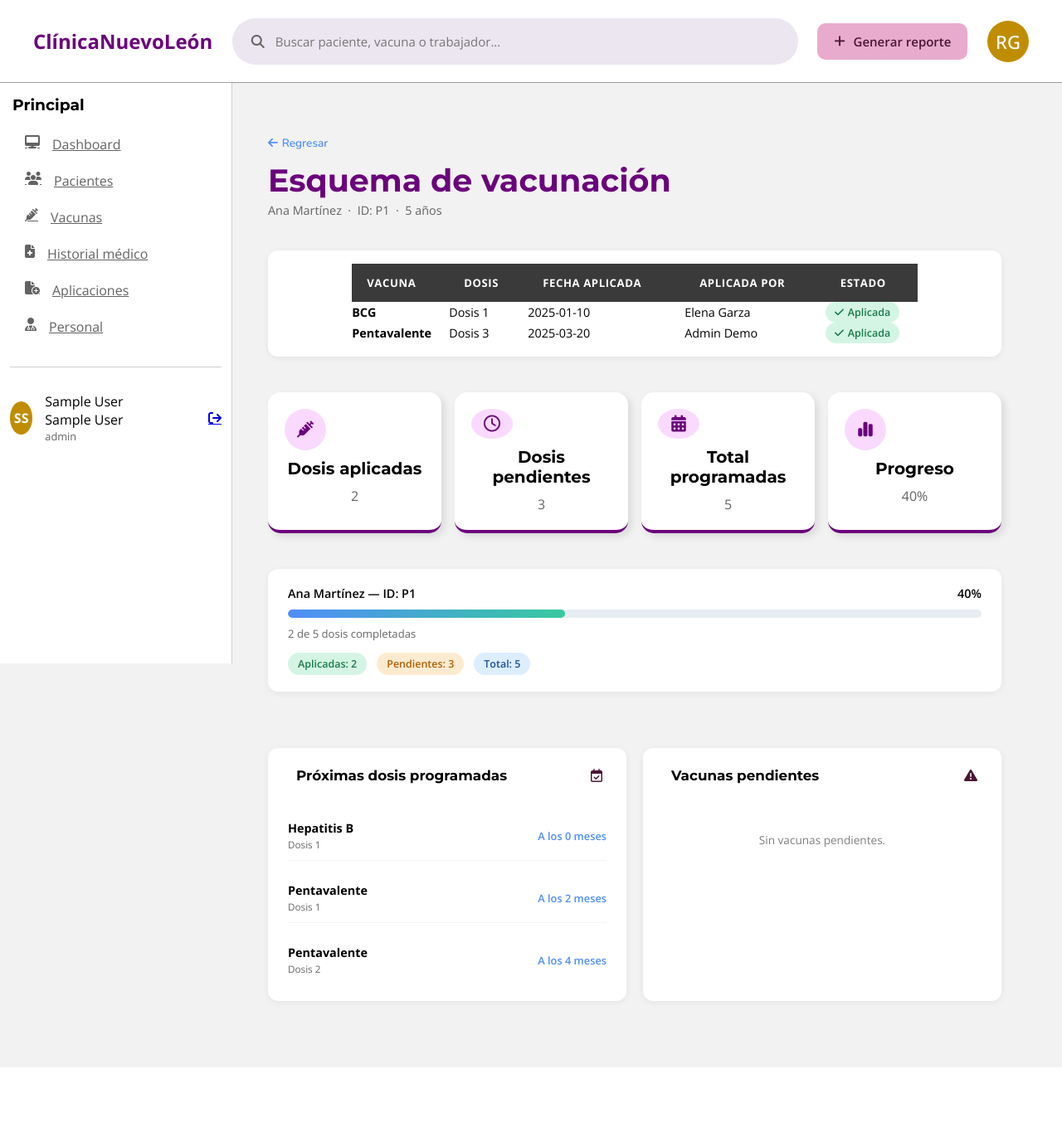
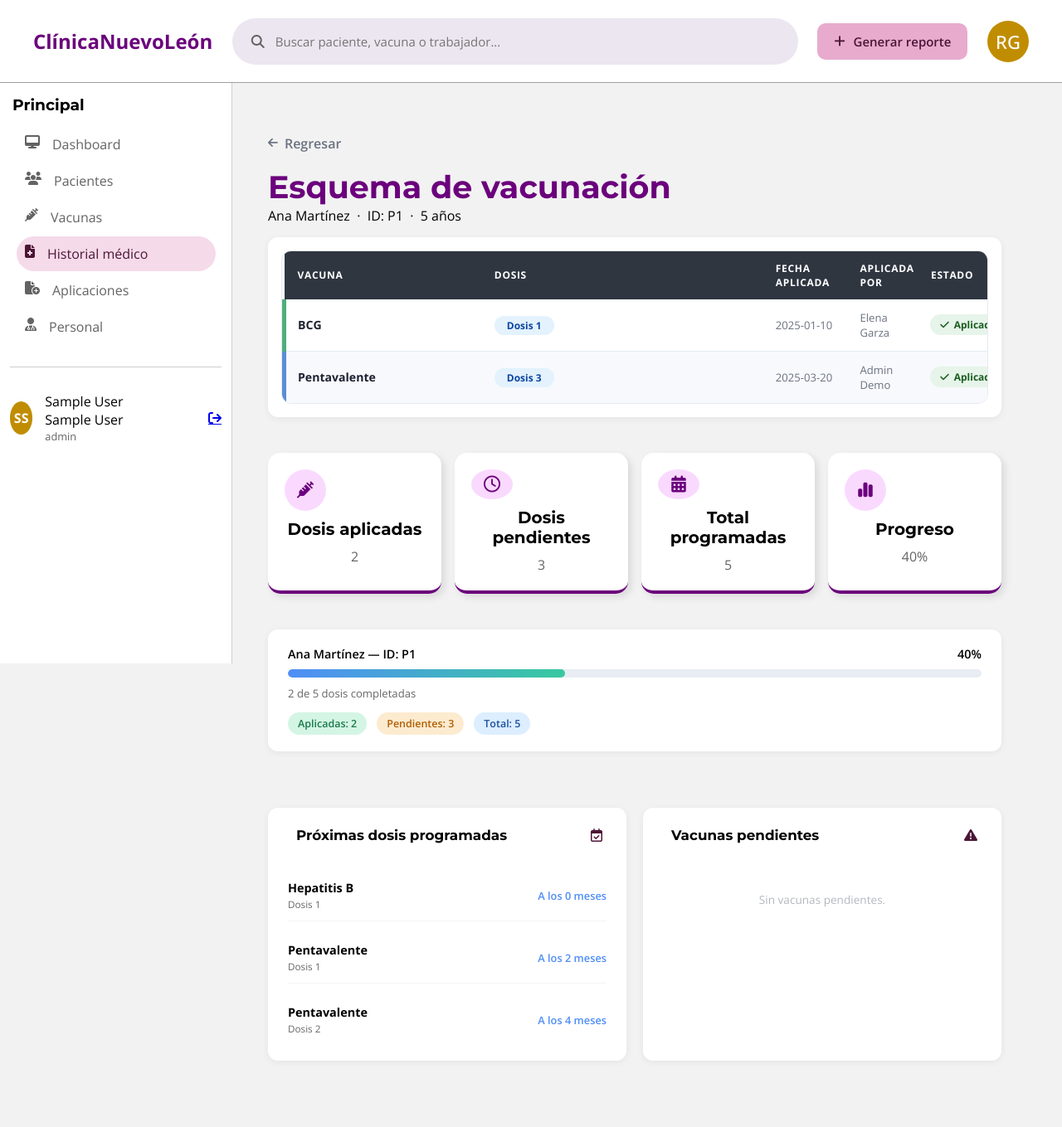
Before and after one commit to espeleta05/ProyEntrega2, a Flask app: page /esquema_paciente/1 in a window 1280 px wide. Shown: the whole page at 83% size. Before the commit the page ends 1287 px from the top, so only its background shows below. Run offline with Flask 3, Linux system fonts and the light colour scheme; the visitor is signed in with stand-in values (Sample User, id 1); some libraries are stand-ins or nearby versions; some web fonts are replaced.

Commit message:
cambios en diseño

```diff
--- a/static/css/esquemaPaciente.css
+++ b/static/css/esquemaPaciente.css
@@ -1,23 +1,101 @@
 /* ── Header ── */
-.scheme-header {
-    margin-bottom: 1.5rem;
-}
-.scheme-header .back {
-    font-size: 0.85rem;
-    color: var(--accent, #4f8ef7);
-    text-decoration: none;
-    display: inline-flex;
-    align-items: center;
-    gap: 0.3rem;
-    margin-bottom: 0.75rem;
-}
-.scheme-header .back:hover { text-decoration: underline; }
-.scheme-header h2 { margin: 0 0 0.2rem; }
-.scheme-header .patient-sub {
-    font-size: 0.9rem;
-    opacity: 0.6;
+.vax-table-wrapper {
+    border: 0.5px solid #e6eaf2;
+    border-radius: 12px;
+    overflow: hidden;
 }
 
+.vax-table-individual {
+    width: 100%;
+    border-collapse: collapse;
+    table-layout: fixed;
+}
+
+.vax-table-individual thead th {
+    background: #2f3640;
+    color: #fff;
+    font-size: .75rem;
+    font-weight: 700;
+    letter-spacing: .7px;
+    text-transform: uppercase;
+    padding: 12px 16px;
+    text-align: left;
+    border: none;
+}
+.vax-table-individual thead th:last-child { text-align: center; }
+
+.vax-table-individual tbody tr {
+    border-bottom: 1px solid #e6eaf2;
+    transition: background .12s;
+}
+.vax-table-individual tbody tr:last-child { border-bottom: none; }
+.vax-table-individual tbody tr.row-odd  { background: #ffffff; }
+.vax-table-individual tbody tr.row-even { background: #f7f9fc; }
+.vax-table-individual tbody tr:hover    { background: #eef2ff; }
+
+.vax-table-individual td {
+    padding: 13px 16px;
+    font-size: .88rem;
+    color: #1e2230;
+    vertical-align: middle;
+    border: none;
+}
+
+/* Barra de color izquierda en la celda del nombre */
+.vax-table-individual td.name-td {
+    padding-left: 14px;
+    border-left: 5px solid transparent;
+    font-weight: 700;
+}
+
+.vax-table-individual tr.bar-0 td.name-td { border-left-color: #4CAF7D; }
+.vax-table-individual tr.bar-1 td.name-td { border-left-color: #5B8DD9; }
+.vax-table-individual tr.bar-2 td.name-td { border-left-color: #29B6C5; }
+.vax-table-individual tr.bar-3 td.name-td { border-left-color: #F4A84A; }
+.vax-table-individual tr.bar-4 td.name-td { border-left-color: #E8C94A; }
+.vax-table-individual tr.bar-5 td.name-td { border-left-color: #A0C94A; }
+.vax-table-individual tr.bar-6 td.name-td { border-left-color: #E05252; }
+.vax-table-individual tr.bar-7 td.name-td { border-left-color: #AB6BD6; }
+.vax-table-individual tr.bar-8 td.name-td { border-left-color: #FF8A65; }
+
+.vax-table-individual td.muted-td {
+    font-size: .82rem;
+    color: #6b7280;
+}
+
+.dose-pill {
+    padding: 3px 15px;
+    border-radius: 999px;
+    font-size: .75rem;
+    font-weight: 700;
+    background: #e3f2fd;
+    color: #0d47a1;
+}
+
+.status.ok {
+    display: inline-flex;
+    width: 90px;
+    align-items: center;
+    gap: 6px;
+    padding: 4px 12px;
+    border-radius: 999px;
+    font-size: .75rem;
+    font-weight: 700;
+    background: #e6f4ea;
+    color: #1b5e20;
+}
+
+.status.pending {
+    background: #fdebd0;
+    color: #b05e00;
+}
+
+.empty-state {
+    text-align: center;
+    padding: 40px 16px;
+    font-size: .88rem;
+    color: #6b7280;
+}
 /* ── Summary cards (same style as dash-card) ── */
 .cards {
     display: flex;
@@ -109,17 +187,6 @@
   font-size: 0.88rem;
 }
 .patient-row:last-child { border-bottom: none; }
-.status {
-  display: inline-flex;
-  align-items: center;
-  gap: 0.3rem;
-  font-size: 0.78rem;
-  font-weight: 600;
-  padding: 0.25rem 0.7rem;
-  border-radius: 99px;
-}
-.status.ok      { background: #d4f5e4; color: #1a7a4a; }
-.status.pending { background: #fdebd0; color: #b05e00; }
 
 /* ── Bottom two-column section ── */
 .second-section {
--- a/static/css/esquemaVacunacion.css
+++ b/static/css/esquemaVacunacion.css
@@ -2,34 +2,29 @@
 
 /* ── Variables ── */
 :root {
-    --header-bg:   #3a3a3a;
-    --border:      #dde3f0;
+    --header-bg:   #2f3640;
+    --border:      #e6eaf2;
     --row-odd:     #ffffff;
-    --row-even:    #f4f6fb;
+    --row-even:    #f7f9fc;
     --text-main:   #1e2230;
     --text-muted:  #6b7280;
-    --radius:      14px;
-    --shadow:      0 4px 24px rgba(30,34,64,.10);
-    --font:        'Nunito', sans-serif;
+    --primary:     #4f46e5;
 }
 
-/* ── Back link ── */
 .back {
     display: inline-flex;
     align-items: center;
     gap: 8px;
     color: var(--text-muted);
-    font-family: var(--font);
     font-weight: 600;
-    font-size: .92rem;
+    font-size: 1rem;
     text-decoration: none;
     margin-bottom: 18px;
     transition: color .2s;
 }
-.back:hover { color: var(--text-main); }
+.back:hover { color: var(--secondary-color); }
 .back i { font-size: .85rem; }
 
-/* ── Page header ── */
 .content-header {
     display:flex;
     align-items: center;
@@ -44,149 +39,131 @@
     letter-spacing: -.3px;
 }
 
-/* ── Table wrapper ── */
 .content-info {
-    overflow: hidden;
-    display: flex;
-    flex-direction: column;
-    justify-content: center;
-    box-shadow: none;
+    box-shadow: none !important;
 }
 
-/* ── Table ── */
+/* ── Tabla ── */
 table {
+    width: 90%;
+    margin: auto;
     border-collapse: collapse;
-    width: 80%;
-    font-size: .9rem;
-    margin-left: auto;
-    margin-right: auto;
+    table-layout: fixed;
 }
 
-/* Header */
-thead tr { background: var(--header-bg); }
+/* ── Header ── */
 thead th {
-    color: #fff;
+    background: var(--header-bg);
+    color: white;
+    font-size: 0.9rem;
     font-weight: 700;
-    font-size: .82rem;
-    text-transform: uppercase;
-    letter-spacing: .6px;
-    padding: 14px 18px;
-    border: none;
+    letter-spacing: .8px;
+    padding: 12px 16px;
     text-align: left;
 }
+thead th:nth-child(1) { width: 28%; }
+thead th:nth-child(2) { width: 40%; }
+thead th:nth-child(3) { width: 12%; text-align: center; }
 
-/* ── Vaccine group rows ── */
-tr.vaccine-row td {
-    padding: 0;
-    border: none;
+/* ── Filas ── */
+tr.vaccine-row {
+    border-bottom: 1px solid var(--border);
+    transition: background .15s ease;
+}
+tr.vaccine-row.bg-odd  { background: var(--row-odd); }
+tr.vaccine-row.bg-even { background: var(--row-even); }
+tr.vaccine-row:hover   { background: #eef2ff; }
+
+/* ── Nombre vacuna con barra izquierda integrada ── */
+td.name-cell {
+    padding: 14px 18px !important;
+    vertical-align: middle !important;
+    border-left: 6px solid transparent; /* fallback */
+}
+
+/* La barra de color ES el border-left de esta celda */
+td.name-cell.bar-0  { border-left-color: #4CAF7D; }
+td.name-cell.bar-1  { border-left-color: #5B8DD9; }
+td.name-cell.bar-2  { border-left-color: #29B6C5; }
+td.name-cell.bar-3  { border-left-color: #F4A84A; }
+td.name-cell.bar-4  { border-left-color: #E8C94A; }
+td.name-cell.bar-5  { border-left-color: #A0C94A; }
+td.name-cell.bar-6  { border-left-color: #E05252; }
+td.name-cell.bar-7  { border-left-color: #AB6BD6; }
+td.name-cell.bar-8  { border-left-color: #FF8A65; }
+td.name-cell.bar-9  { border-left-color: #78909C; }
+td.name-cell.bar-10 { border-left-color: #26A69A; }
+td.name-cell.bar-11 { border-left-color: #EC407A; }
+
+.vaccine-name {
+    font-size: .95rem;
+    font-weight: 800;
+    color: var(--text-main);
+    display: block;
+    line-height: 1.2;
+}
+
+.vaccine-disease {
+    font-size: .75rem;
+    color: var(--text-muted);
+    margin-top: 3px;
+    display: block;
+    line-height: 1.3;
+}
+
+/* ── Dosis ── */
+td.doses-cell {
+    padding: 8px 12px 8px 0;
     vertical-align: middle;
 }
-tr.vaccine-row {
-    border-bottom: 1px solid var(--border);
-}
-tr.vaccine-row:last-child { border-bottom: none; }
-tr.vaccine-row.bg-odd  { background: var(--row-odd); }
-tr.vaccine-row.bg-even { background: var(--row-even); }
-tr.vaccine-row:hover   { background: #eef2ff; transition: background .15s; }
 
-/* ── Color bar cell ── */
-td.color-bar-cell {
-    width: 10px !important;
-    min-width: 10px;
-    max-width: 10px;
-    padding: 0 !important;
-}
-.color-bar {
-    display: block;
-    width: 10px;
-    min-height: 100%;
-    height: 52px;
-}
-
-/* ── Bar colors (12 rotates) ── */
-.bar-0  { background: #4CAF7D; }
-.bar-1  { background: #5B8DD9; }
-.bar-2  { background: #29B6C5; }
-.bar-3  { background: #F4A84A; }
-.bar-4  { background: #E8C94A; }
-.bar-5  { background: #A0C94A; }
-.bar-6  { background: #E05252; }
-.bar-7  { background: #AB6BD6; }
-.bar-8  { background: #FF8A65; }
-.bar-9  { background: #78909C; }
-.bar-10 { background: #26A69A; }
-.bar-11 { background: #EC407A; }
-
-/* ── Vaccine name + disease cell ── */
-td.name-cell {
-    padding: 14px 18px !important;
-    width: 20%;
-    vertical-align: middle !important;
-}
-.vaccine-name {
-    font-weight: 800;
-    font-size: .98rem;
-    color: var(--text-main);
-    white-space: nowrap;
-    display: block;
-    margin-bottom: 4px;
-}
-.vaccine-disease {
-    font-size: .78rem;
-    font-weight: 600;
-    color: var(--text-muted);
-    line-height: 1.35;
-    display: block;
-}
-
-/* ── Doses block ── */
-td.doses-cell {
-    padding: 0 !important;
-    vertical-align: top !important;
-}
 .doses-inner {
     display: flex;
     flex-direction: column;
-    width: 100%;
+    gap: 5px;
 }
+
 .dose-row {
     display: flex;
+    justify-content: space-between;
     align-items: center;
-    width: 100%;
-    min-height: 52px;
-    padding: 10px 18px;
-    border-bottom: 1px dashed #e8ecf4;
-    box-sizing: border-box;
-    gap: 20px;
-}
-.dose-row:last-child { border-bottom: none; }
-
-.dose-age  { flex: 1; display: flex; align-items: center; }
-.dose-number {
-    min-width: 60px;
-    text-align: left;
-    font-weight: 800;
-    font-size: 1rem;
-    color: var(--text-muted);
+    padding: 6px 12px;
+    border-radius: 8px;
+    background: #f8fafc;
+    border: 1px solid #e5e9f2;
+    transition: all .15s ease;
 }
 
-/* ── Age badges ── */
+.dose-row:hover {
+    background: #eef2ff;
+    border-color: #c7d2fe;
+}
+
+.dose-age { font-size: .8rem; }
+
+.dose-number {
+    font-weight: 800;
+    font-size: .9rem;
+    color: var(--primary);
+    min-width: 24px;
+    text-align: right;
+}
+
+/* ── Badges ── */
 .badge-birth,
 .badge-age {
-    display: inline-block;
-    padding: 5px 14px;
-    border-radius: 20px;
-    font-size: .8rem;
+    padding: 3px 20px;
+    border-radius: 999px;
+    font-size: .75rem;
     font-weight: 700;
-    white-space: nowrap;
 }
+
 .badge-birth {
-    background: #e8f5e9;
-    color: #2e7d32;
-    border: 1.5px solid #a5d6a7;
+    background: #e6f4ea;
+    color: #1b5e20;
 }
+
 .badge-age {
     background: #e3f2fd;
-    color: #1565c0;
-    border: 1.5px solid #90caf9;
+    color: #0d47a1;
 }
--- a/static/css/styles.css
+++ b/static/css/styles.css
@@ -285,6 +285,8 @@ button{
     cursor:pointer;
     color:#636363;
     font-size:1rem;
+    text-decoration: none;
+
 }
 
 .menu-item.active{
@@ -298,6 +300,20 @@ button{
     color: white;
     width: 15rem;
 }
+
+.back {
+    display: inline-flex;
+    align-items: center;
+    gap: 8px;
+    color: var(--text-muted);
+    font-weight: 600;
+    font-size: 1rem;
+    text-decoration: none;
+    margin-bottom: 18px;
+    transition: color .2s;
+}
+.back:hover { color: var(--secondary-color); }
+.back i { font-size: .85rem; }
 
 
 /* USER INFO */
@@ -315,6 +331,7 @@ button{
     display: flex;
     margin-left: 50px;
     justify-content: flex-end;
+
 }
 
 .profile-small{
@@ -361,13 +378,14 @@ button{
 .cards{
     display:flex;
     gap:40px;
+
     margin-bottom:60px;
 }
 
 .dash-card{
     background:white;
     border-bottom: 4px solid var(--primary-color);
-    width:200px;
+    width:240px;
     height:170px;
     border-radius:15px;
     box-shadow:4px 4px 10px rgba(0,0,0,0.1);
--- a/templates/components/sidebar_2daE.html
+++ b/templates/components/sidebar_2daE.html
@@ -14,12 +14,12 @@
             <span>Pacientes</span>
         </a>
 
-        <a href="{{ url_for('vacunas_page') }}" class="menu-item {% if request.endpoint=='vacunas_page' %}active{% endif %}">
+        <a href="{{ url_for('vacunas_page') }}" class="menu-item {% if request.endpoint=='vacunas_page' or request.endpoint=='esquema_vacunacion' %}active{% endif %}">
             <i class="fa-solid fa-syringe"></i>
             <span>Vacunas</span>
         </a>
 
-        <a href="{{ url_for('historial') }}" class="menu-item {% if request.endpoint=='historial' %}active{% endif %}">
+        <a href="{{ url_for('historial') }}" class="menu-item {% if request.endpoint=='historial' or request.endpoint=='esquema_paciente' %}active{% endif %}">
             <i class="fa-solid fa-file-medical"></i>
             <span>Historial médico</span>
         </a>
--- a/templates/esquemaPaciente_2daE.html
+++ b/templates/esquemaPaciente_2daE.html
@@ -25,9 +25,9 @@
     </p>
 </div>
 
-<!-- -- Vaccination history table -- -->
 <section class="patients">
-        <table>
+    <div class="vax-table-wrapper">
+      <table class="vax-table-individual">
         <thead>
           <tr>
             <th>Vacuna</th>
@@ -39,11 +39,11 @@
         </thead>
         <tbody>
           {% for app in applications %}
-                <tr>
-                    <td><strong>{{ app.name }}</strong></td>
-                    <td>{{ app.dose }}</td>
-                    <td>{{ app.date }}</td>
-                    <td>{{ app.doctor }}</td>
+          <tr class="{{ 'row-even' if loop.index is even else 'row-odd' }} bar-{{ loop.index0 % 9 }}">
+            <td class="name-td"><strong>{{ app.name }}</strong></td>
+            <td><span class="dose-pill">{{ app.dose }}</span></td>
+            <td class="muted-td">{{ app.date }}</td>
+            <td class="muted-td">{{ app.doctor }}</td>
             <td><span class="status ok"><i class="fa-solid fa-check"></i> Aplicada</span></td>
           </tr>
           {% else %}
@@ -53,6 +53,7 @@
           {% endfor %}
         </tbody>
       </table>
+    </div>
   </section>
 
 <!-- -- Summary cards -- -->
```
Also changed, not shown: templates/esquemaVacunacion_2daE.html (+3 -9 lines). Lines whose indentation alone changed are shown as unchanged.
